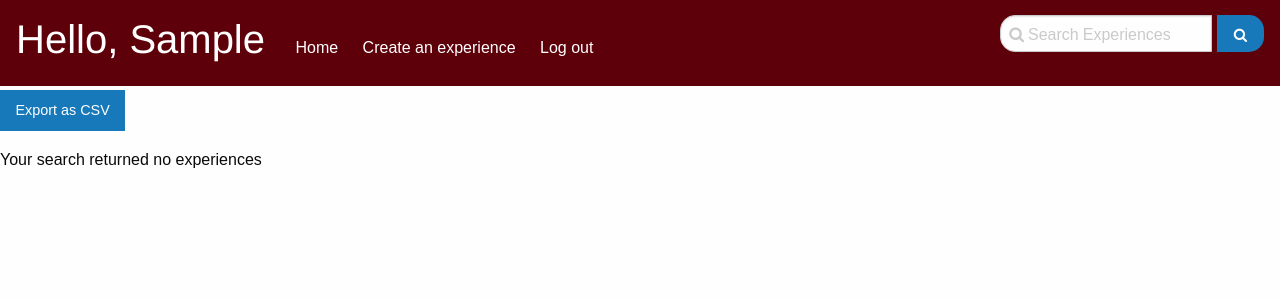
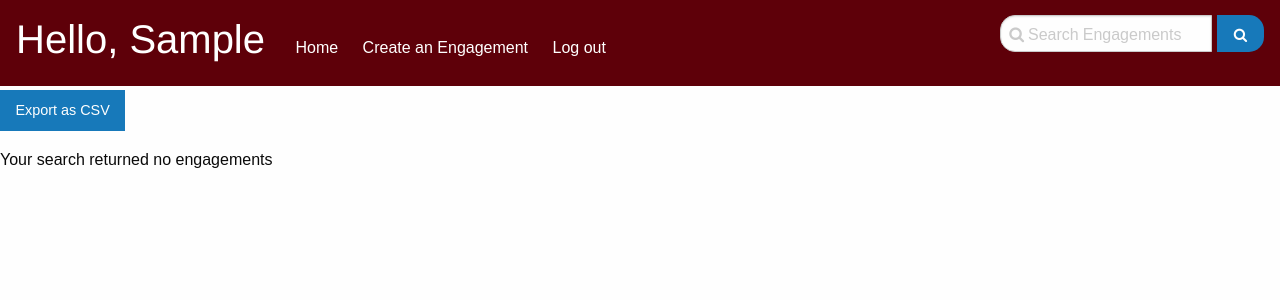
Before and after one commit to mostateresnet/exdbproject, a Django app: page /experience/search/ in a window 1280 px wide. Shown: the top 300 px of the page. Run offline with Django 3.2, Linux system fonts and the light colour scheme; the visitor is signed in with stand-in values (Sample User, id 1); data comes from the database, SQL or seed files in the repository; some libraries are stand-ins or nearby versions.

Commit message:
Rename "experience" -> "engagement"

```diff
--- a/exdb/templates/exdb/base.html
+++ b/exdb/templates/exdb/base.html
@@ -18,7 +18,7 @@
             <script type="text/javascript" src="{% static 'exdb/js/libraries/foundation.min.js' %}"></script>
             <script type="text/javascript" src="{% static 'exdb/js/base.js' %}"></script>
         {% endblock %}
-        <title>{% block title %}Experience Database{% endblock %}</title>
+        <title>{% block title %}Engagement Database{% endblock %}</title>
     </head>
     <body>
         {% block body %}
@@ -38,7 +38,7 @@
                                     {% endblock %}
                                 </li>
                                 <li><a href="{% url 'home' %}">{% trans "Home" %}</a></li>
-                                <li><a href="{% url 'create_experience' %}">{% trans 'Create an experience' %}</a></li>
+                                <li><a href="{% url 'create_experience' %}">{% trans 'Create an Engagement' %}</a></li>
                                 {% if user.is_hallstaff %}
                                     <li><a href="{% url 'completion_board' %}">{% trans "Completion Board" %}</a></li>
                                 {% elif user.section_id %}
@@ -50,7 +50,7 @@
                         <div class="top-bar-right">
                             <form method="GET" action="{% url 'search' %}">
                                 <ul class="menu">
-                                    <li><input class="fa round-base-search-box" type="text" name="search" placeholder="&#xf002; {% trans 'Search Experiences' %}" value="{{ search_query }}" /></li>
+                                    <li><input class="fa round-base-search-box" type="text" name="search" placeholder="&#xf002; {% trans 'Search Engagements' %}" value="{{ search_query }}" /></li>
                                     <li><i class="fa"><input class="button postfix round-search-button" type="submit" value="&#xf002;" /></i></li>
                                 </ul>
                             </form>
--- a/exdb/templates/exdb/create_experience.html
+++ b/exdb/templates/exdb/create_experience.html
@@ -12,7 +12,7 @@
 {% endblock %}
 
 {% block header_title %}
-    <h2>{% trans "Create a New Experience" %}</h2>
+    <h2>{% trans "Create a New Engagement" %}</h2>
 {% endblock %}
 
 {% block content %}
--- a/exdb/templates/exdb/edit_experience.html
+++ b/exdb/templates/exdb/edit_experience.html
@@ -29,7 +29,7 @@
                     <div class="row">
                         {% if object.status == 'ad' and not user.is_hallstaff %}
                             <div class="text-center">
-                                <strong>{% trans "Warning! Editing an approved experience will resubmit it for approval." %}</strong>
+                                <strong>{% trans "Warning! Editing an approved engagement will resubmit it for approval." %}</strong>
                             </div>
                         {% endif %}
                         <div class="medium-6 medium-offset-1 columns">
--- a/exdb/templates/exdb/emails/evaluate.html
+++ b/exdb/templates/exdb/emails/evaluate.html
@@ -1,5 +1,5 @@
 {% load i18n %}
 {% url 'conclusion' experience.pk as url_suffix %}
 {% blocktrans with experience_name=experience.name %}
-Your experience <a href="{{ url_prefix }}{{ url_suffix }}">{{ experience_name }}</a> needs to be evaluated.
+Your engagement <a href="{{ url_prefix }}{{ url_suffix }}">{{ experience_name }}</a> needs to be evaluated.
 {% endblocktrans %}
--- a/exdb/templates/exdb/experience_approval.html
+++ b/exdb/templates/exdb/experience_approval.html
@@ -26,7 +26,7 @@
                     <div class="row">
                         <div class="text-center">
                             <strong>
-                                {% trans "Set the supervisor field to the appropriate user if this experience needs LLC approval." %}
+                                {% trans "Set the supervisor field to the appropriate user if this engagement needs LLC approval." %}
                             </strong>
                         </div>
                         <div class="medium-6 medium-offset-1 columns">
--- a/exdb/templates/exdb/home.html
+++ b/exdb/templates/exdb/home.html
@@ -30,7 +30,7 @@
 				    {% else %}
 					<a href="{% url 'status_list' status|slugify %}">
 				    {% endif %}
-				    {% blocktrans %}View All {{ status }} Experiences{% endblocktrans %}
+				    {% blocktrans %}View All {{ status }} Engagements{% endblocktrans %}
 				    </a>
                                 </div>
                             </div>
@@ -46,7 +46,7 @@
                     </div>
                     <div class="row">
                         <div class="small-12 large-centered columns">
-                            <h4 class="text-center watermark">{% trans 'Create an experience to get started' %}</h4>
+                            <h4 class="text-center watermark">{% trans 'Create an engagement to get started' %}</h4>
                         </div>
                     </div>
                     <div class="row">
--- a/exdb/templates/exdb/login.html
+++ b/exdb/templates/exdb/login.html
@@ -7,7 +7,7 @@
 {% load i18n %}
 {% block header %}
     <div class="top-bar clearfix main-menu menu-color text-center">
-        <h2>ResLife Experience Database</h2>
+        <h2>ResLife Engagement Database</h2>
     </div>
 {% endblock %}
 {% block content %}
--- a/exdb/templates/exdb/search.html
+++ b/exdb/templates/exdb/search.html
@@ -15,12 +15,12 @@
 
     <div class="row">
         <button id="export" class="button" data-url="{% url 'search_report' %}">{% trans "Export as CSV" %}</button>
-        <div id="no-experience-warning" class="hide">{% trans "No experiences to export!" %}</div>
+        <div id="no-experience-warning" class="hide">{% trans "No engagements to export!" %}</div>
         {% if experiences %}
             <table id="search-results" class="tablesorter responsive">
                 <thead>
                     <tr>
-                        <th data-placeholder="&#xf002;">{% trans "Experience Name" %}</th>
+                        <th data-placeholder="&#xf002;">{% trans "Engagement Name" %}</th>
                         <th data-placeholder="&#xf002;">{% trans "Planners" %}</th>
                         <th data-placeholder="&#xf002;">{% trans "Type" %}</th>
                         <th data-placeholder="&#xf002;">{% trans "Subtypes" %}</th>
@@ -62,7 +62,7 @@
                 </tbody>
             </table>
         {% else %}
-            <p>{% trans "Your search returned no experiences" %}</p>
+            <p>{% trans "Your search returned no engagements" %}</p>
         {% endif %}
     </div>
 
```
Also changed, not shown: exdb/tests/browser_tests.py (+3 -3 lines).
